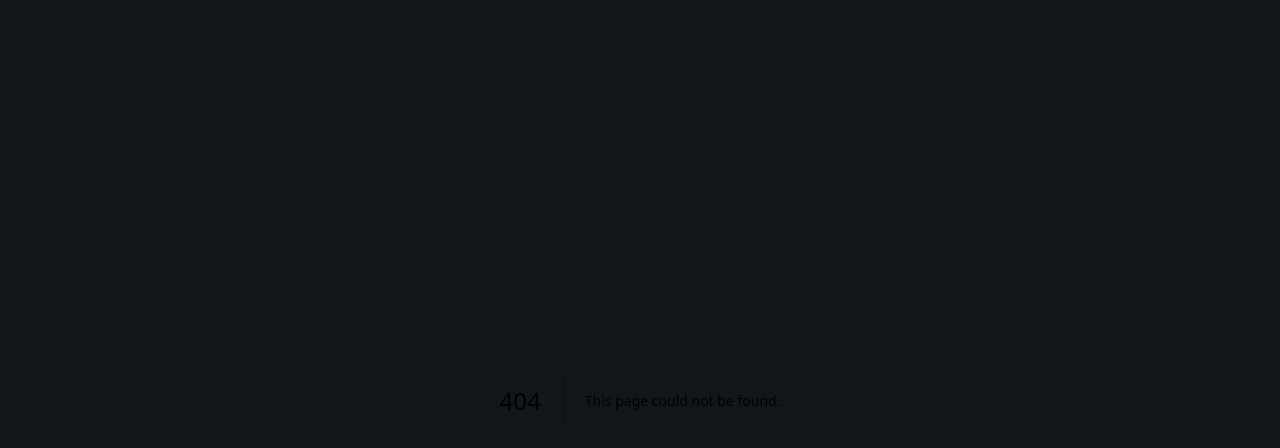
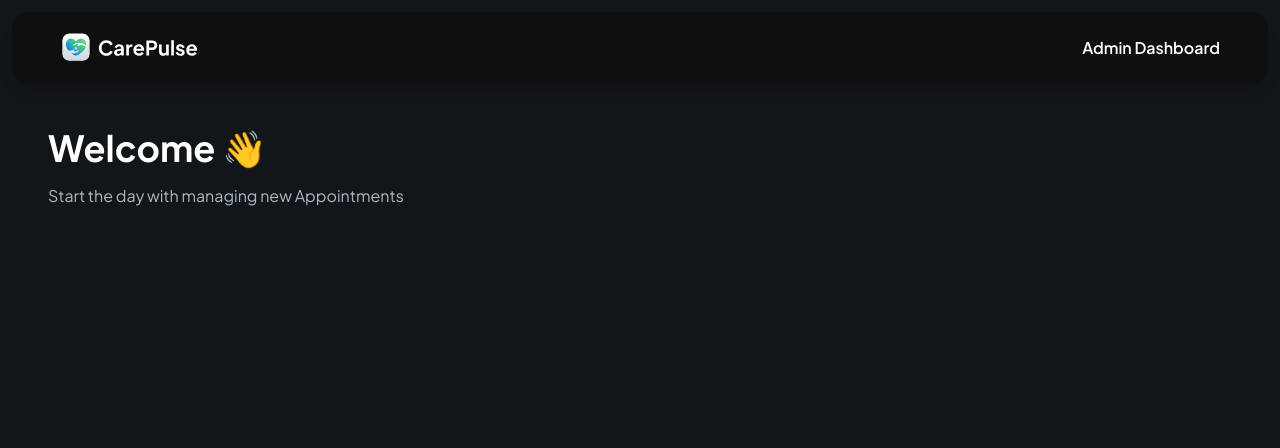
Before and after one commit to codewithsaidul/care-pulse, a Next.js app: page /admin in a window 1280 px wide. Before the commit this address had no page. Shown: the top 448 px of the page. Built offline with nearby package versions, Linux system fonts and the light colour scheme.

Commit message:
Admin Dashboard Header added

```diff
--- /dev/null
+++ b/app/admin/page.tsx
@@ -0,0 +1,40 @@
+import Image from "next/image";
+import Link from "next/link";
+import React from "react";
+
+const Admin = () => {
+  return (
+    <div className="mx-auto flex  max-w-7xl flex-col space-y-14">
+      {/* ========== Admin Dashboard Header ================= */}
+      <header className="admin-header">
+        <Link href="/" className="cursor-pointer">
+          <Image
+            src="/assets/icons/logo-full.svg"
+            alt="logo of care pulse"
+            width={160}
+            height={30}
+            className="w-fit h-8"
+          />
+        </Link>
+
+        <p className="text-16-semibold">Admin Dashboard</p>
+      </header>
+
+
+      {/* ============== Admin Dashboard  Main Content ===================== */}
+      <main className="admin-main">
+
+        {/* ===== Admin Dashboard Heding ===== */}
+        <section className="w-full space-y-4">
+            <h1 className="header">Welcome 👋</h1>
+            <p className="text-dark-700">Start the day with managing new Appointments</p>
+        </section>
+
+        {/* ===== Admin Dashboard Stat ===== */}
+        <section className="admin-stat"></section>
+      </main>
+    </div>
+  );
+};
+
+export default Admin;
--- /dev/null
+++ b/components/StateCard.tsx
@@ -0,0 +1,34 @@
+import clsx from "clsx";
+import Image from "next/image";
+
+type StatCardProps = {
+  type: "appointments" | "pending" | "cancelled";
+  count: number;
+  label: string;
+  icon: string;
+};
+
+export const StatCard = ({ count = 0, label, icon, type }: StatCardProps) => {
+  return (
+    <div
+      className={clsx("stat-card", {
+        "bg-appointments": type === "appointments",
+        "bg-pending": type === "pending",
+        "bg-cancelled": type === "cancelled",
+      })}
+    >
+      <div className="flex items-center gap-4">
+        <Image
+          src={icon}
+          height={32}
+          width={32}
+          alt="appointments"
+          className="size-8 w-fit"
+        />
+        <h2 className="text-32-bold text-white">{count}</h2>
+      </div>
+
+      <p className="text-14-regular">{label}</p>
+    </div>
+  );
+};
```
